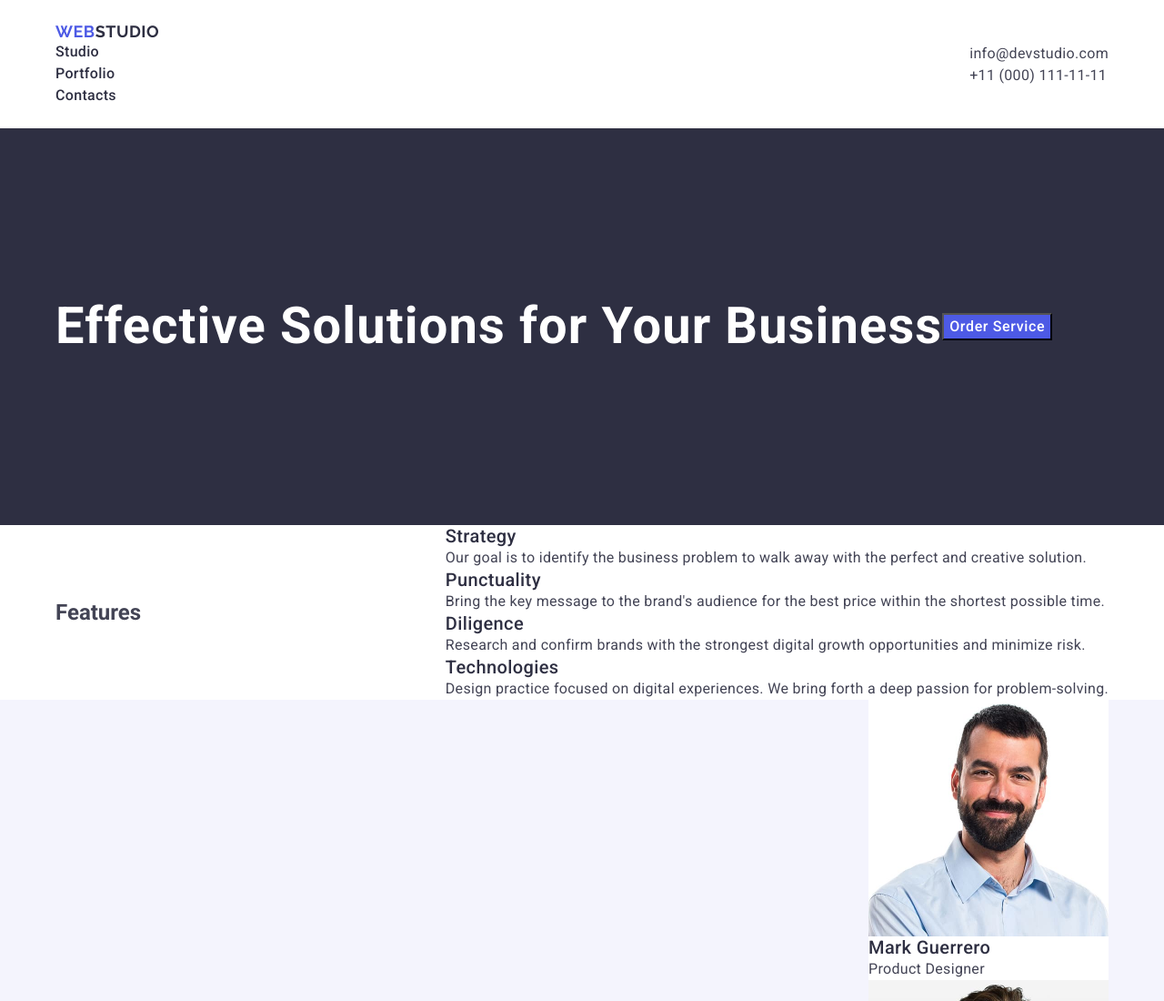
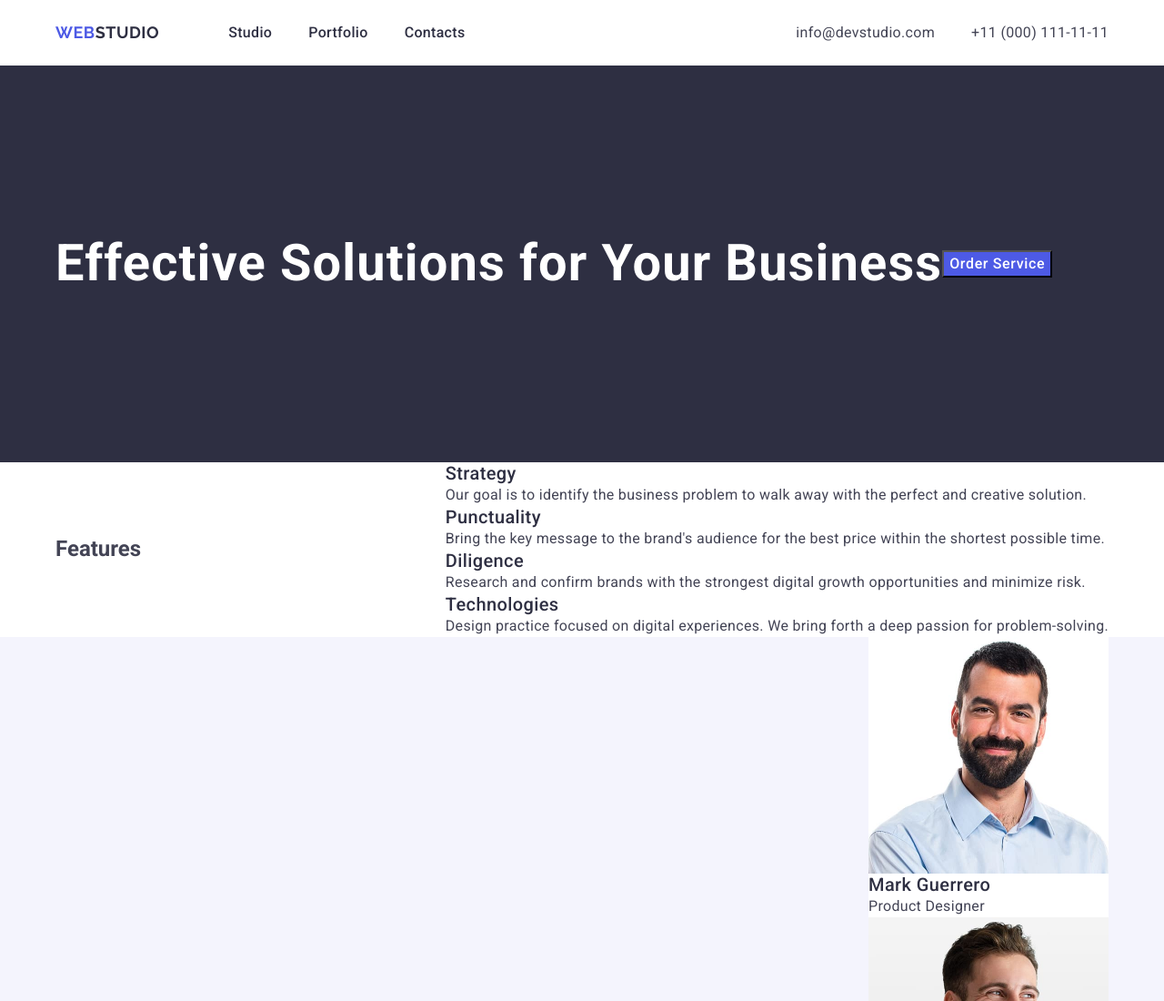
Before and after one commit to OlgaDed/goit-markup-hw-03, a plain HTML site: page index.html in a window 1280 px wide. Shown: the top 1100 px of the page at 91% size. Drawn offline with nearby package versions, Linux system fonts and the light colour scheme.

Commit message:
закінчено хедер

```diff
--- a/css/styles.css
+++ b/css/styles.css
@@ -60,10 +60,13 @@ body {
 }
 
 .nav {
+    display: flex;
+    align-items: center;
     gap: 76px;
 }
 
 .nav-list, .address-list {
+    display: flex;
     gap: 40px;
 }
 
```
